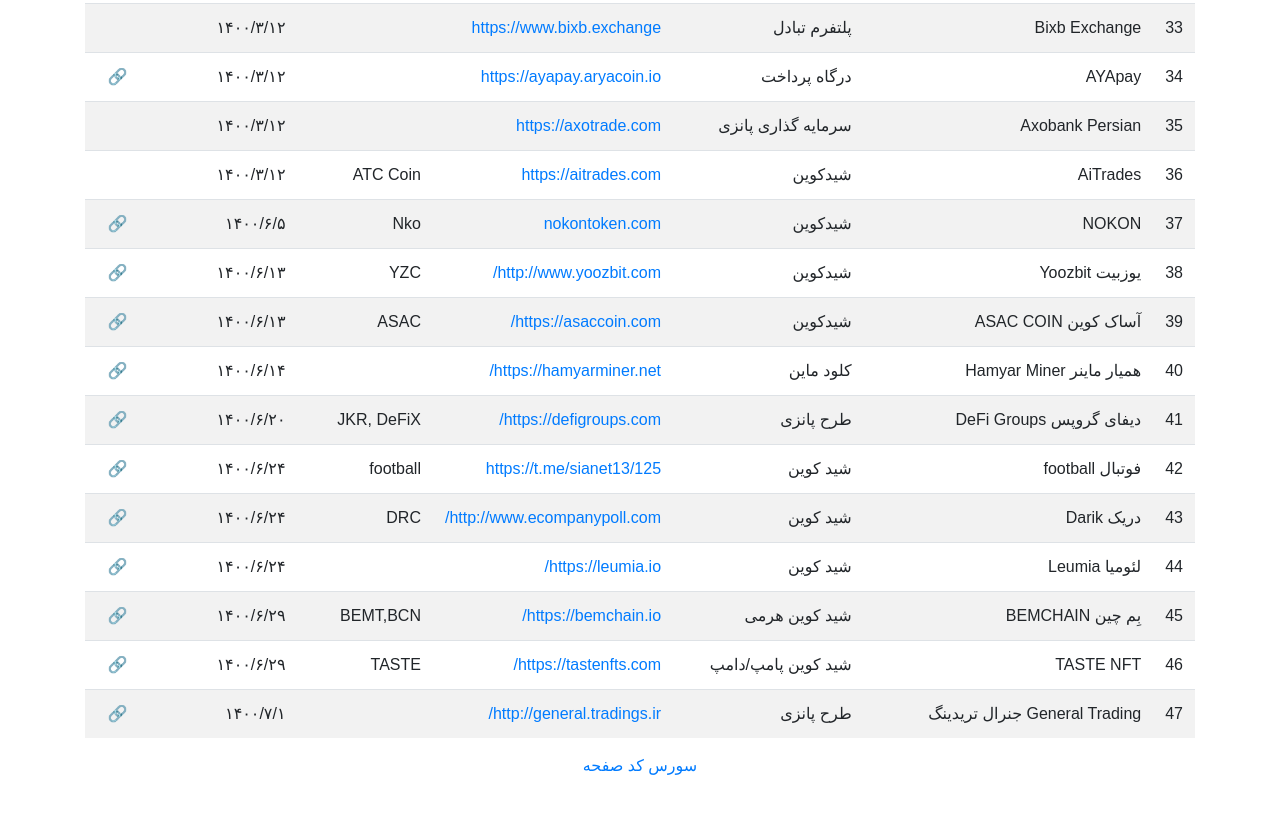
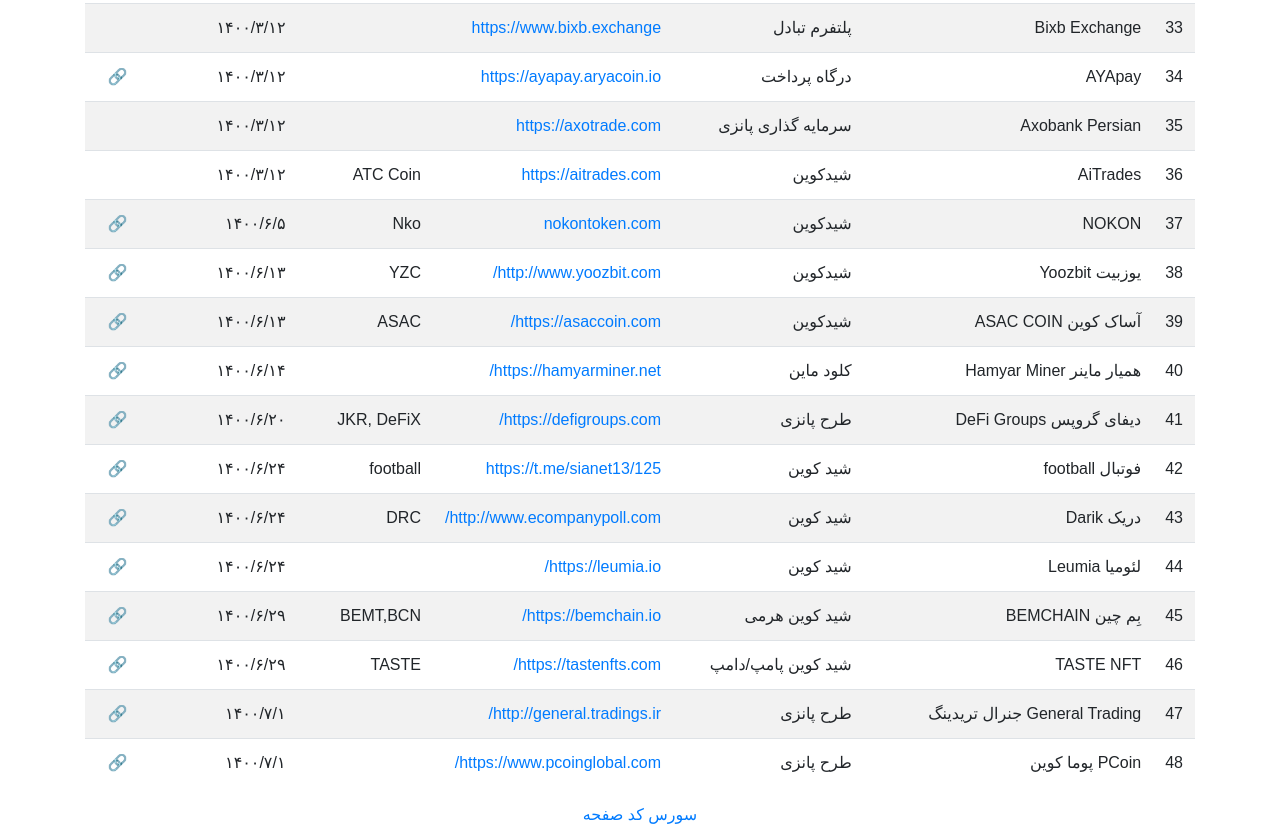
Before and after one commit to Webamoozcom/warning-list, a plain HTML site: page index.html in a window 1280 px wide. Shown: the part 2625-3452 px from the top of the page. Before the commit the page ends 3403 px from the top, so only its background shows below. Drawn offline with nearby package versions, Linux system fonts and the light colour scheme; a web font is replaced by a local one.

Commit message:
پوما کوین

```diff
--- a/index.html
+++ b/index.html
@@ -582,6 +582,15 @@
             "symbol": "",
             "doc": "",
             "group": "<a href=\"https://github.com/Webamoozcom/warning-list/discussions/44\" target=\"_blank\">🔗</a>"
+         },
+         {
+            "name": "PCoin پوما کوین",
+            "type": "طرح پانزی",
+            "url": "https://www.pcoinglobal.com/",
+            "date": "۱۴۰۰/۷/۱",
+            "symbol": "",
+            "doc": "",
+            "group": "<a href=\"https://github.com/Webamoozcom/warning-list/discussions/35\" target=\"_blank\">🔗</a>"
          }
       ];
 
```
